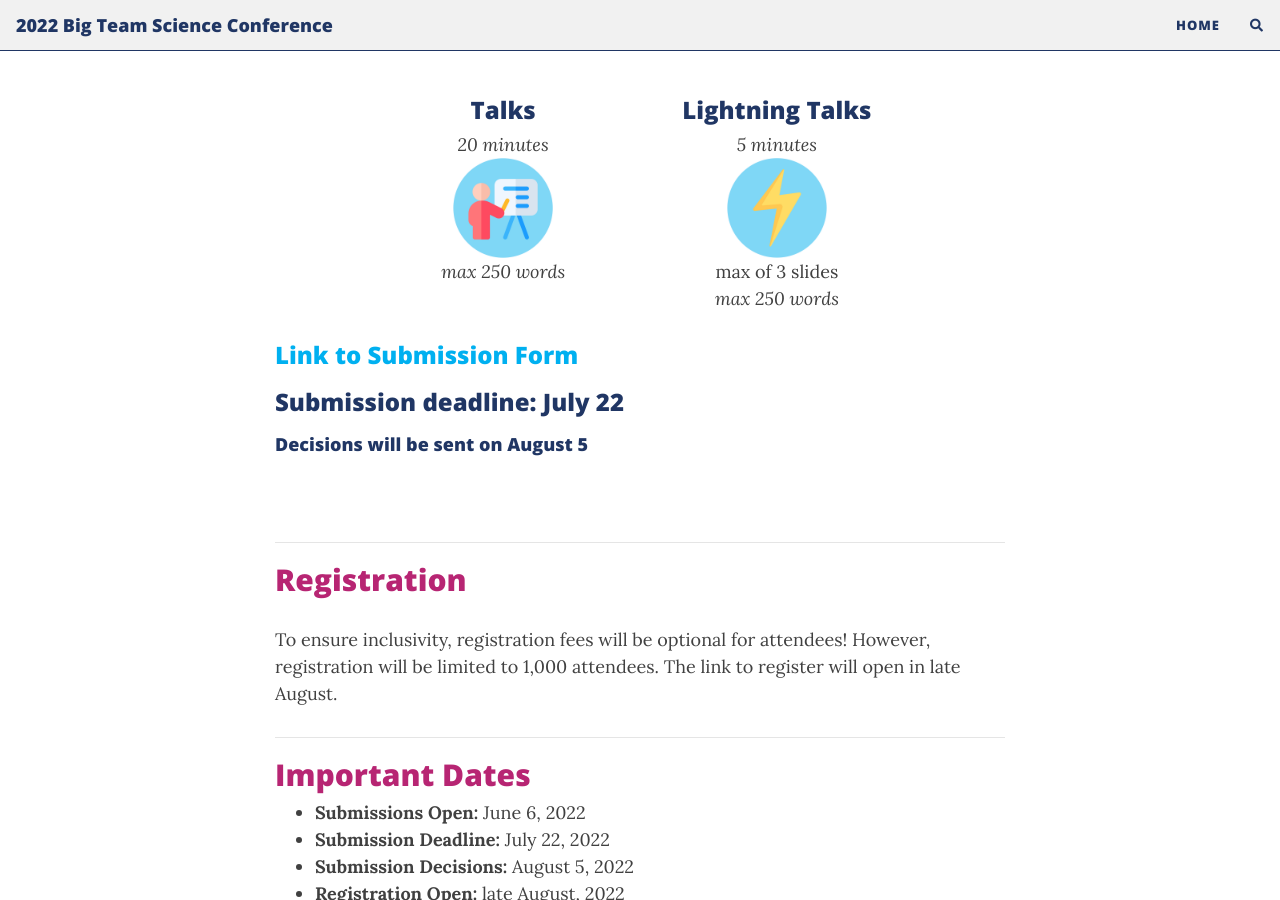
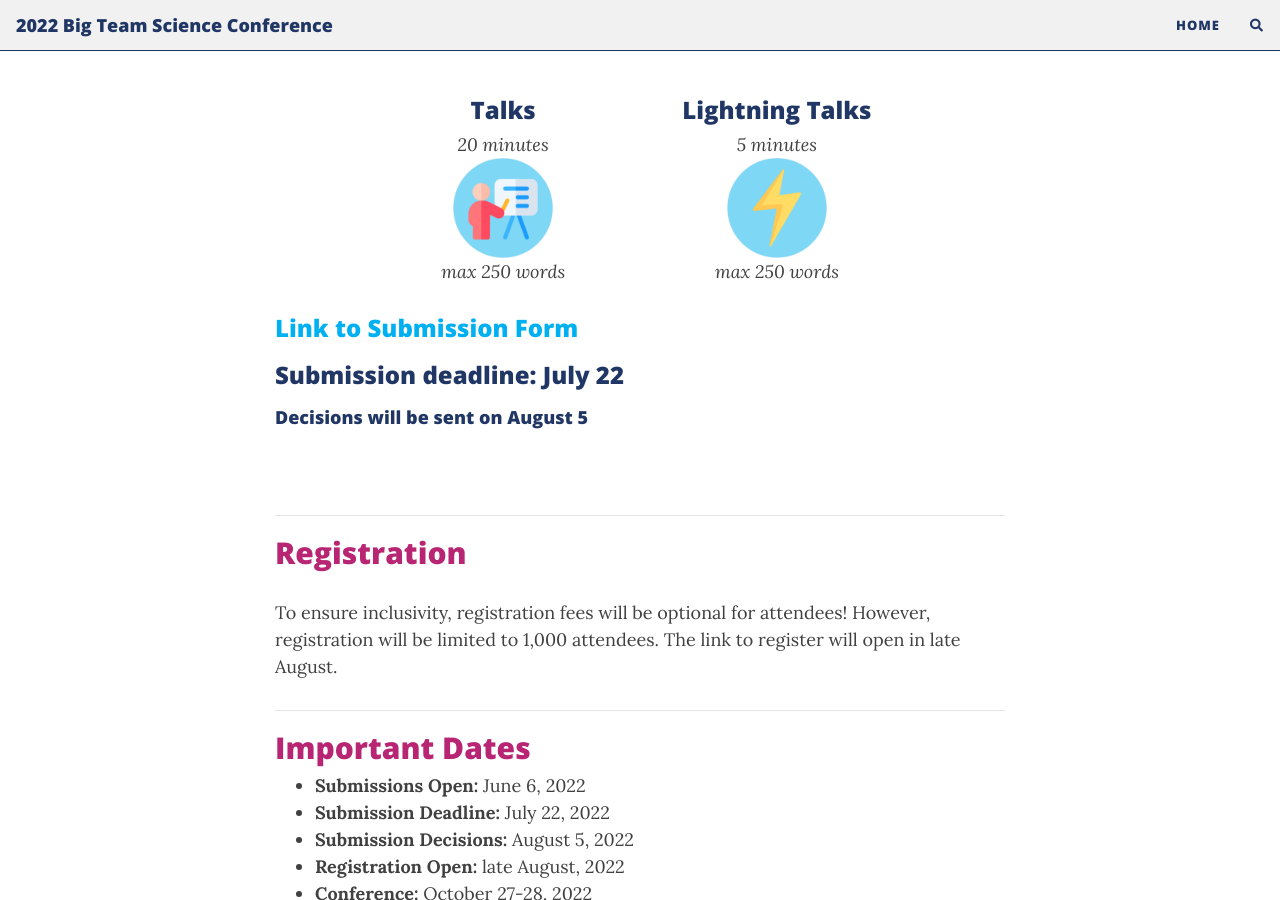
Before and after one commit to bigteamscienceconference/bigteamscienceconference.github.io, a Jekyll site: the page built from index.md, in a window 1280 px wide and 900 px high, scrolled down 2660 px. Built offline with Jekyll 4.4.1, drawn with Linux system fonts in a browser that asks for light colours; nearby versions of some CDN libraries; comment, search, counter and statistics services are not loaded.

Commit message:
formatting

```diff
--- a/index.md
+++ b/index.md
@@ -160,7 +160,6 @@ The conference will feature symposia, panel sessions, hackathons, talks, and soc
         <h3>Lightning Talks</h3>
         <i>5 minutes</i><br>
         <img src="/assets/img/lightning.png" alt="lightning talk" width="100" height="100"><br>
-        max of 3 slides<br>
         <i>max 250 words</i>
       </div>
       <div class="col-sm-1" align="center">
```
